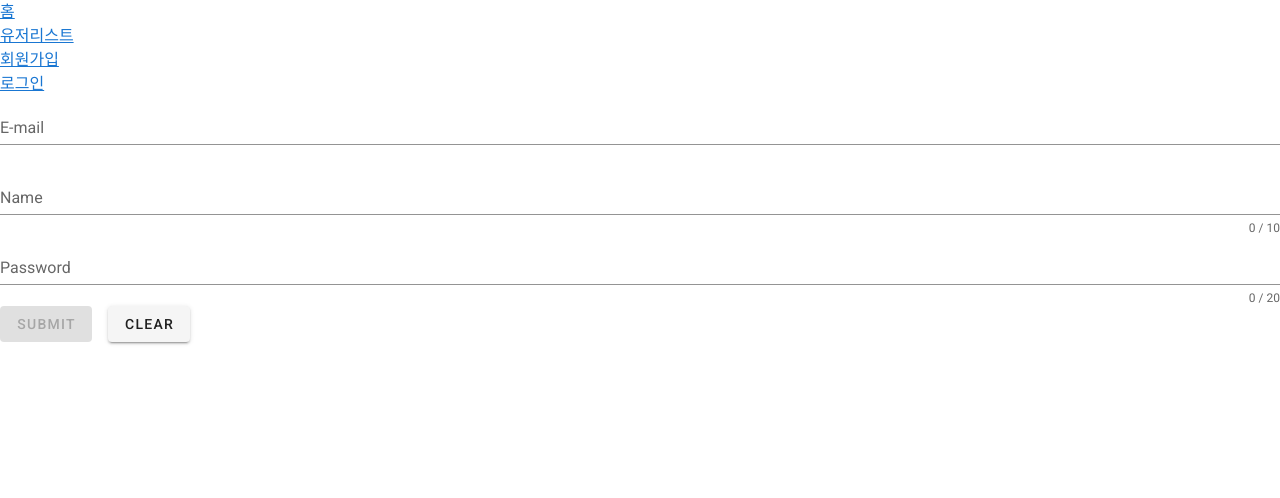
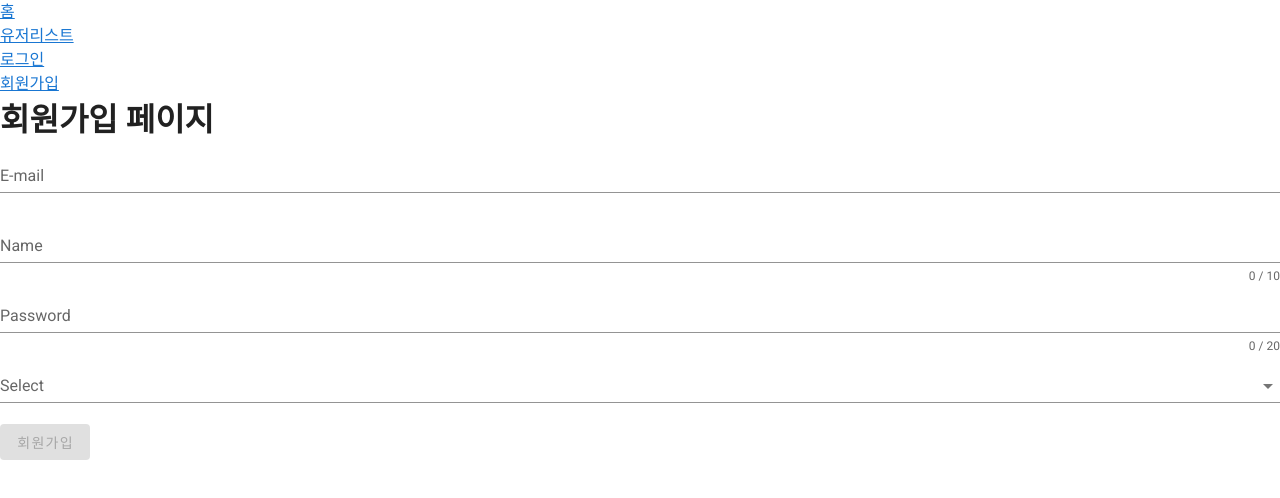
Before and after one commit to Kim-yongbeom/Vue, a Vue app in the folder study/: page /register in a window 1280 px wide. Shown: the top 498 px of the page. Built offline with nearby package versions, Linux system fonts and the light colour scheme.

Commit message:
회원가입

```diff
--- a/study/src/App.vue
+++ b/study/src/App.vue
@@ -2,8 +2,10 @@
   <v-app>
     <router-link to="/">홈</router-link>
     <router-link to="/userList">유저리스트</router-link>
-    <router-link to="/register">회원가입</router-link>
-    <router-link to="/login">로그인</router-link>
+    <template>
+      <router-link to="/login">로그인</router-link>
+      <router-link to="/register">회원가입</router-link>
+    </template>
     <v-app>
       <router-view name="select"></router-view>
     </v-app>
@@ -14,5 +16,8 @@
 
 export default {
   name: 'App',
+  data: () => ({
+    token: localStorage.getItem('token') ? localStorage.getItem('token') : ''
+  })
 };
 </script>
--- a/study/src/views/Login.vue
+++ b/study/src/views/Login.vue
@@ -1,13 +1,106 @@
-<template lang="">
-    <div>
-        로그인
-    </div>
-</template>
+<template>
+    <validation-observer
+      ref="observer"
+      v-slot="{ invalid }"
+    >
+        <h1>
+            로그인 페이지
+        </h1>
+      <form @submit.prevent="submit">
+        <validation-provider
+          v-slot="{ errors }"
+          name="email"
+          rules="required|email"
+        >
+          <v-text-field
+            v-model="email"
+            :error-messages="errors"
+            label="E-mail"
+            required
+          ></v-text-field>
+        </validation-provider>
+
+        <validation-provider
+          v-slot="{ errors }"
+          name="Password"
+          rules="required|max:20|min:6"
+        >
+          <v-text-field
+            type="password"
+            v-model="password"
+            :counter="20"
+            :error-messages="errors"
+            label="Password"
+            required
+          ></v-text-field>
+        </validation-provider>
+
+        <v-btn
+          class="mr-4"
+          type="submit"
+          :disabled="invalid"
+          @click="userSave"
+        >
+          로그인
+        </v-btn>
+      </form>
+    </validation-observer>
+  </template>
+
 <script>
+import { required, email, max, min, regex } from 'vee-validate/dist/rules'
+import { extend, ValidationObserver, ValidationProvider, setInteractionMode } from 'vee-validate'
+
+setInteractionMode('eager')
+
+extend('required', {
+  ...required,
+  message: '{_field_}은 반드시 입력해야 합니다.',
+})
+
+extend('max', {
+  ...max,
+  message: '{_field_}은 {length}글자 이하여야 합니다.',
+})
+
+extend('min', {
+  ...min,
+  message: '{_field_}은 {length}글자 이상이여야 합니다.',
+})
+
+extend('regex', {
+  ...regex,
+  message: '{_field_} {_value_} does not match {regex}',
+})
+
+extend('email', {
+  ...email,
+  message: 'Email must be valid',
+})
+
 export default {
-
+  name: "register",
+  components: {
+    ValidationProvider,
+    ValidationObserver,
+  },
+  data: () => ({
+    email: '',
+    name: '',
+    password: '',
+  }),
+  methods: {
+    userSave() {
+      if(localStorage.getItem(this.email)){
+        alert('이미 존재하는 이메일입니다!')
+      }else{
+        localStorage.setItem(this.email, JSON.stringify({name: this.name, password: this.password}))
+      }
+    },
+    submit () {
+      this.$refs.observer.validate()
+      this.$router.push('/')
+    },
+  },
 }
 </script>
-<style lang="">
-
-</style>
--- a/study/src/views/Register.vue
+++ b/study/src/views/Register.vue
@@ -3,6 +3,9 @@
       ref="observer"
       v-slot="{ invalid }"
     >
+        <h1>
+            회원가입 페이지
+        </h1>
       <form @submit.prevent="submit">
         <validation-provider
           v-slot="{ errors }"
@@ -46,16 +49,28 @@
           ></v-text-field>
         </validation-provider>
 
+        <validation-provider
+        v-slot="{ errors }"
+        name="select"
+        rules="required"
+      >
+        <v-select
+          v-model="select"
+          :items="items"
+          :error-messages="errors"
+          label="Select"
+          data-vv-name="select"
+          required
+        ></v-select>
+      </validation-provider>
+
         <v-btn
           class="mr-4"
           type="submit"
           :disabled="invalid"
           @click="userSave"
         >
-          submit
-        </v-btn>
-        <v-btn @click="clear">
-          clear
+          회원가입
         </v-btn>
       </form>
     </validation-observer>
@@ -102,25 +117,26 @@ export default {
     email: '',
     name: '',
     password: '',
+    select: null,
+    items: [
+      '신입',
+      '대리',
+      '과장',
+      '팀장',
+    ],
   }),
   methods: {
     userSave() {
       if(localStorage.getItem(this.email)){
         alert('이미 존재하는 이메일입니다!')
       }else{
-        localStorage.setItem(this.email, JSON.stringify({name: this.name, password: this.password}))
+        localStorage.setItem(this.email, JSON.stringify({name: this.name, password: this.password, grade: this.select}))
       }
     },
     submit () {
       this.$refs.observer.validate()
       this.$router.push('/login')
     },
-    clear () {
-      this.name = ''
-      this.email = ''
-      this.password = ''
-      this.$refs.observer.reset()
-    },
   },
 }
 </script>
```
